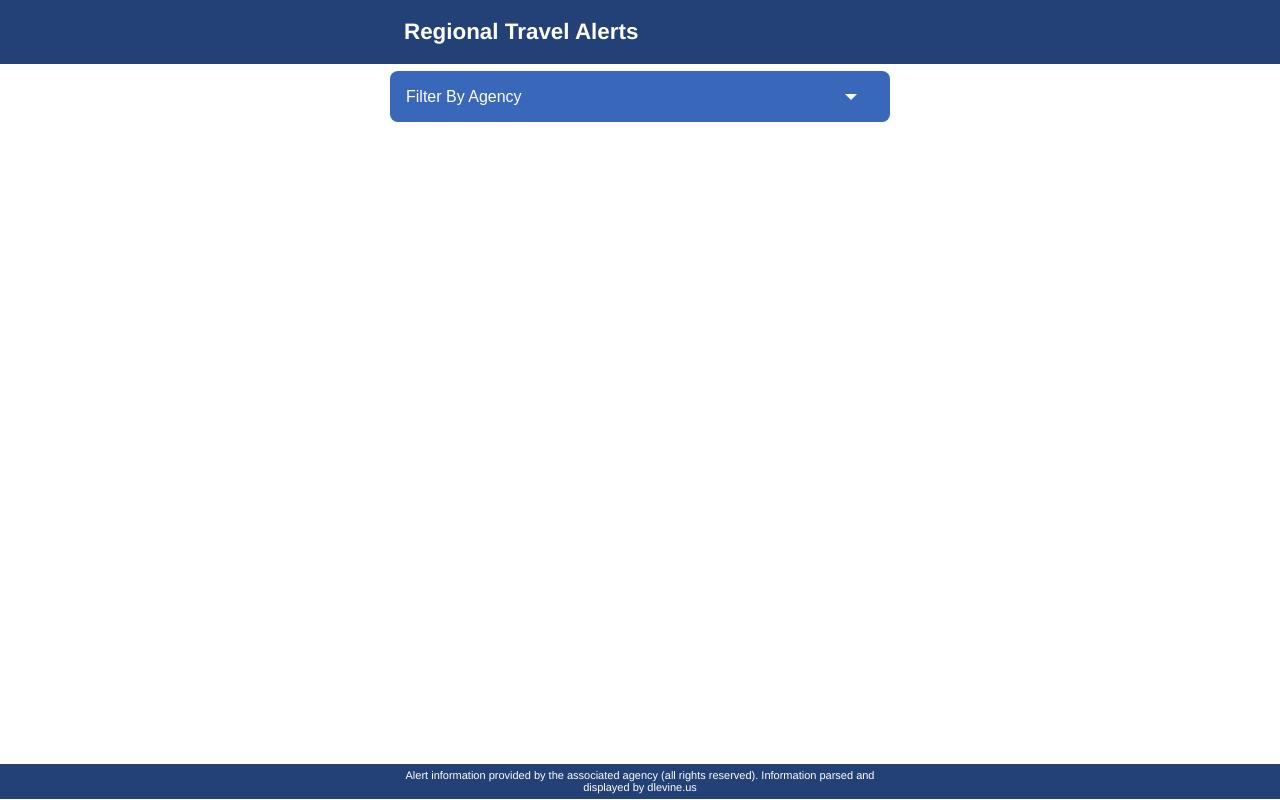
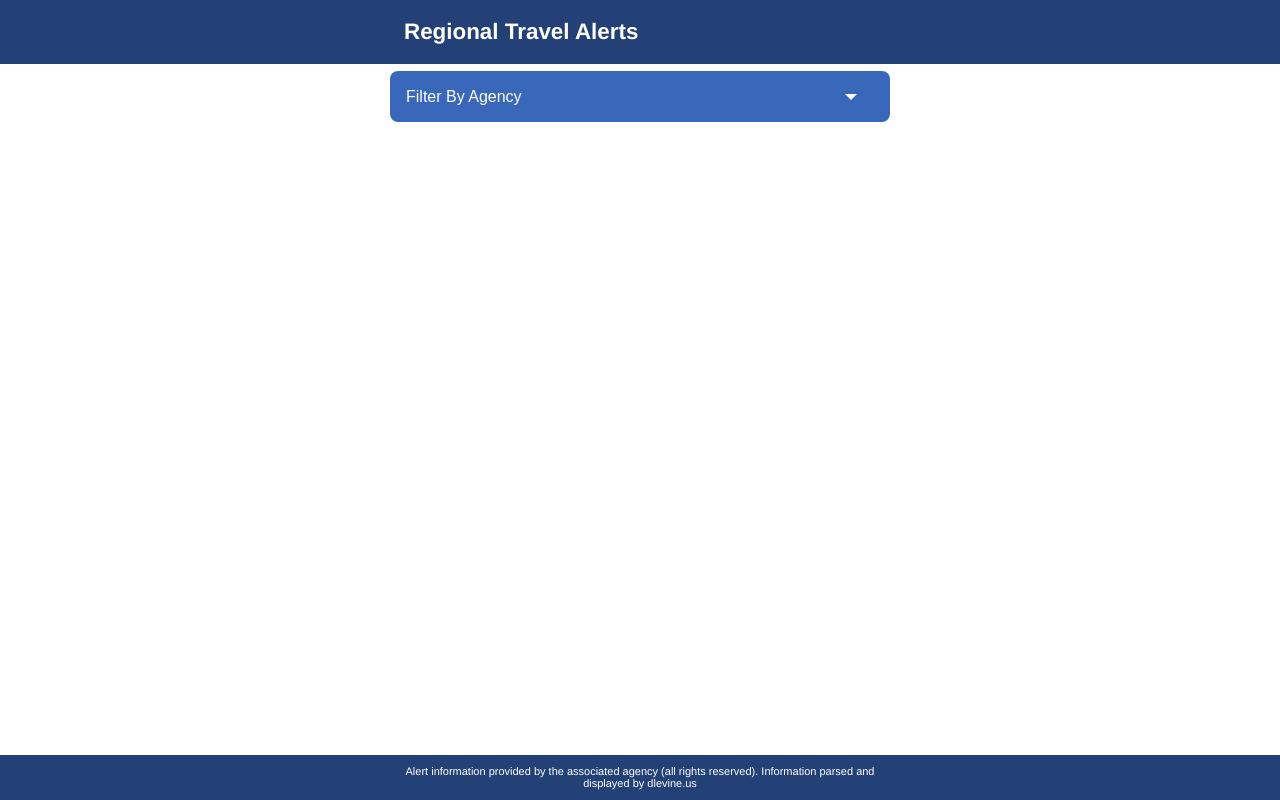
Before and after one commit to djlevine/travel_alerts, a PHP site: page / in a window 1280 px wide. Run offline with PHP 8.4, Linux system fonts and the light colour scheme.

Commit message:
Footer styles
- Adjusted footer padding to create some more space around the text

```diff
--- a/css/styles.css
+++ b/css/styles.css
@@ -51,7 +51,9 @@ body{
 .title,header, footer{
 	background: #234177;
 	color:#fff;
-	padding:5px;
+}
+.title{
+  padding:5px;
 }
 header{
     padding: 10px 25px;
@@ -78,7 +80,7 @@ header h1{
 .wrapper{
 	max-width:500px;
 	padding: 71px 20px 8px;
-	min-height: calc(100% - 115px);
+	min-height: calc(100% - 124px);
 	margin: 0 auto;
 }
 /*https://stackoverflow.com/questions/2717480/css-selector-for-first-element-with-class*/
@@ -140,6 +142,9 @@ footer,
 .push {
 	height: 25px;
 }
+footer{
+  padding: 10px 25px;
+}
 p.disclaimer{
 	text-align:center;
 	font-size:11px;
```
